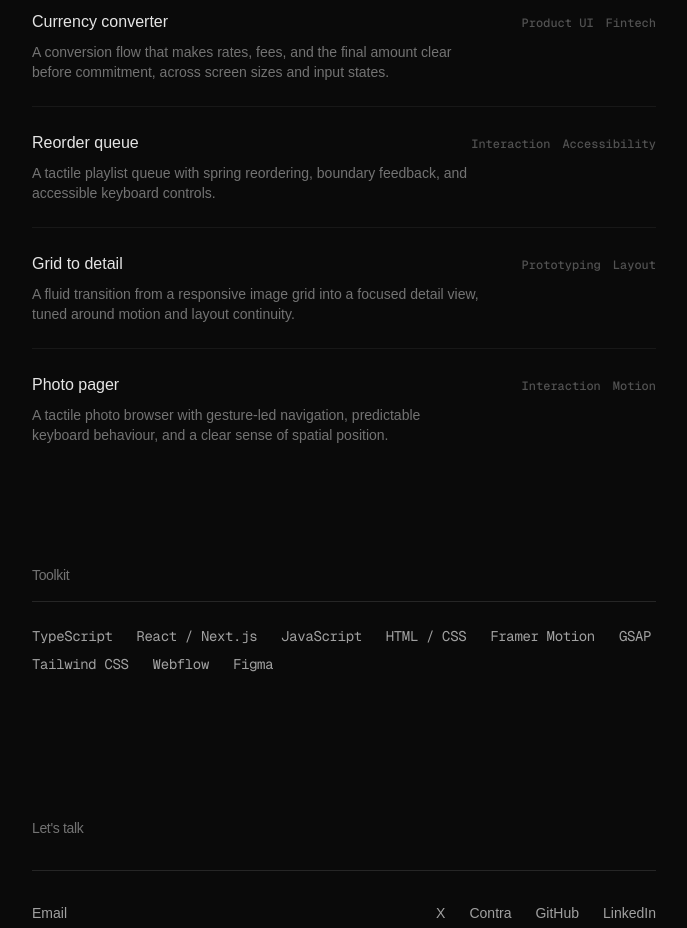
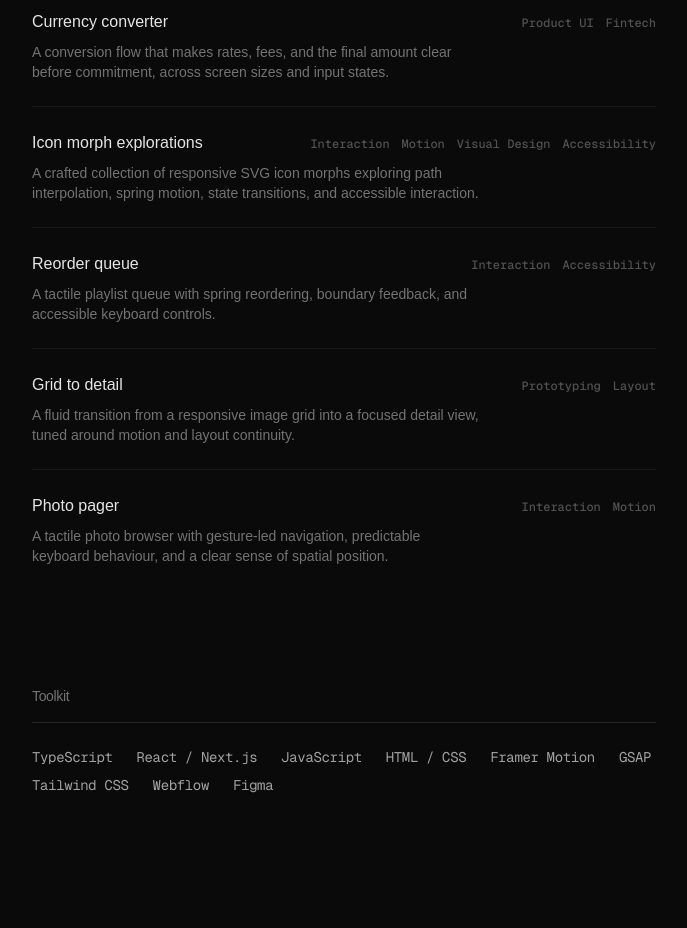
Before and after one commit to uzoway/design-eng-prototypes, a Next.js app: page / in a window 1280 px wide. Shown: the part 1620-2548 px from the top of the page, without its empty margins (296-983 px from the left). Built offline with nearby package versions, Linux system fonts and the light colour scheme.

Commit message:
feat: Add the icon morph explorations to portfolio prototypes list

```diff
--- a/app/page.tsx
+++ b/app/page.tsx
@@ -62,6 +62,13 @@ const prototypes = [
     description:
       "A conversion flow that makes rates, fees, and the final amount clear before commitment, across screen sizes and input states.",
     disciplines: ["Product UI", "Fintech"],
+  },
+  {
+    slug: "morph-explorations",
+    title: "Icon morph explorations",
+    description:
+      "A crafted collection of responsive SVG icon morphs exploring path interpolation, spring motion, state transitions, and accessible interaction.",
+    disciplines: ["Interaction", "Motion", "Visual Design", "Accessibility"],
   },
   {
     slug: "reorder-queue",
```
